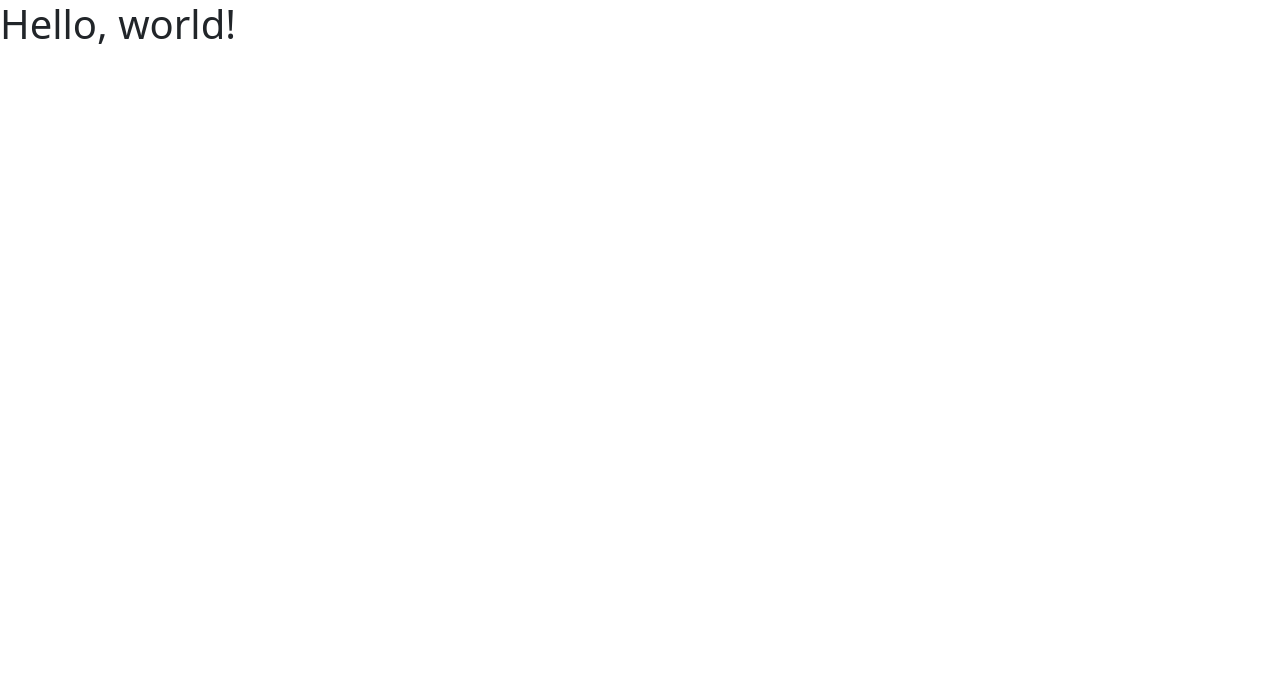
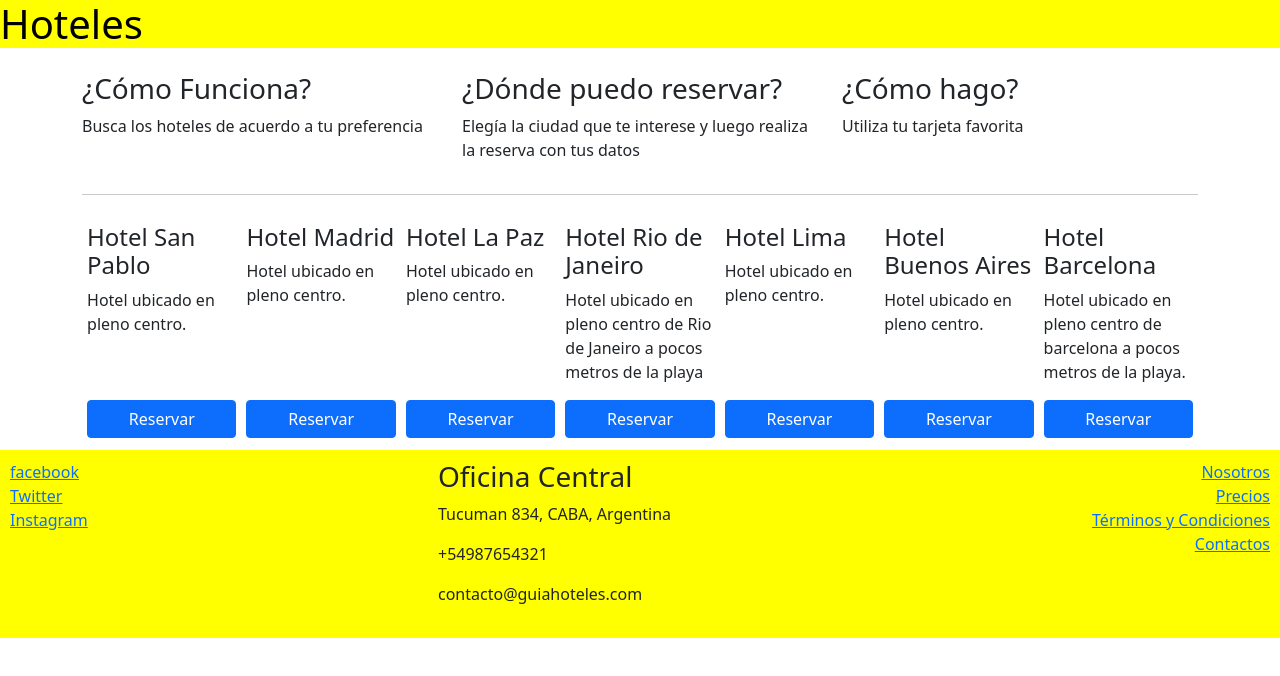
Before and after one commit to eduardocm36/Bootstrap, a website: page index.html in a window 1280 px wide. Drawn offline with nearby package versions, Linux system fonts and the light colour scheme.

Commit message:
agregamos footer y estilos con flex

```diff
--- /dev/null
+++ b/css/main.css
@@ -0,0 +1,23 @@
+.jumbotron {
+    background-color: yellow;
+    color: black;
+}
+
+
+
+footer{
+    padding: 10px 10px 0 10px;
+    background-color: yellow;
+    margin-bottom: 0px;
+    margin-top: 10px;
+}
+
+.card-hotel{
+    flex: 1 150px;
+    padding: 2px 5px 2px 5px;
+    margin-top: 10px;
+}
+
+.btn-reserva{
+    width: 100%;
+}
--- a/index.html
+++ b/index.html
@@ -3,11 +3,127 @@
   <head>
     <meta charset="utf-8">
     <meta name="viewport" content="width=device-width, initial-scale=1">
-    <title>Bootstrap demo</title>
+    <title>Guia Hoteles</title>
     <link href="node_modules/bootstrap/dist/css/bootstrap.min.css" rel="stylesheet" >
+    <link href="css/main.css" rel="stylesheet" >
   </head>
   <body>
-    <h1>Hello, world!</h1>
+    <div class="jumbotron">
+    <h1>Hoteles</h1>
+    </div>
+    <div class="container">
+        <div class="row">
+            <div class="col-sm-4">
+                <p>
+                    <h3>¿Cómo Funciona?</h3>
+                    <p>Busca los hoteles de acuerdo a tu preferencia</p>
+                </p>
+            </div>
+            <div class="col-sm-4">
+                <p>
+                    <h3>¿Dónde puedo reservar?</h3>
+                    <p>Elegía la ciudad que te interese y luego realiza la reserva con tus datos</p>
+                </p>
+            </div>
+            <div class="col-sm-4">
+                <p>
+                    <h3>¿Cómo hago?</h3>
+                    <p>Utiliza tu tarjeta favorita</p>
+                </p>
+            </div>
+        </div>
+        <hr>
+        <div class="d-flex flex-wrap flex-row-reverse">
+            <div class="card-hotel d-flex flex-column justify-content-between">
+                <div>
+                    <h4>Hotel Barcelona</h4>
+                    <p>Hotel ubicado en pleno centro de barcelona a pocos metros de la playa.</p>
+                </div>
+                <div>
+                    <button class="btn btn-primary btn-reserva">Reservar</button>
+                </div>
+            </div>
+            <div class="card-hotel d-flex flex-column justify-content-between">
+                <div>
+                    <h4>Hotel Buenos Aires</h4>
+                    <p>Hotel ubicado en pleno centro.</p>
+                </div>
+                <div>
+                    <button class="btn btn-primary btn-reserva">Reservar</button>
+                </div>
+            </div>
+            <div class="card-hotel d-flex flex-column justify-content-between">
+                <div>
+                    <h4>Hotel Lima</h4>
+                    <p>Hotel ubicado en pleno centro.</p>
+                </div>
+                <div>
+                    <button class="btn btn-primary btn-reserva">Reservar</button>
+                </div>
+            </div>
+            <div class="card-hotel d-flex flex-column justify-content-between">
+                <div>
+                    <h4>Hotel Rio de Janeiro</h4>
+                    <p>Hotel ubicado en pleno centro de Rio de Janeiro a pocos metros de la playa</p>
+                </div>
+                <div>
+                    <button class="btn btn-primary btn-reserva">Reservar</button>
+                </div>
+            </div>
+            <div class="card-hotel d-flex flex-column justify-content-between">
+                <div>
+                    <h4>Hotel La Paz</h4>
+                    <p>Hotel ubicado en pleno centro.</p>
+                </div>
+                <div>
+                    <button class="btn btn-primary btn-reserva">Reservar</button>
+                </div>
+            </div>
+            <div class="card-hotel d-flex flex-column justify-content-between">
+                <div>
+                    <h4>Hotel  Madrid</h4>
+                    <p>Hotel ubicado en pleno centro.</p>
+                </div>
+                <div>
+                    <button class="btn btn-primary btn-reserva">Reservar</button>
+                </div>
+            </div>
+            <div class="card-hotel d-flex flex-column justify-content-between">
+                <div>
+                    <h4>Hotel San Pablo</h4>
+                    <p>Hotel ubicado en pleno centro.</p>
+                </div>
+                <div>
+                    <button class="btn btn-primary btn-reserva">Reservar</button>
+                </div>
+            </div>
+        </div>
+    </div>
+
+    <footer>
+        <div class="row">
+            <div class="col-sm-4 d-flex flex-column">
+                <a href="https://www.facebook.com">facebook</a>
+                <a href="https://www.twitter.com">Twitter</a>
+                <a href="https://www.instagram.com">Instagram</a>
+            </div>
+            <div class="col-sm-4 d-flex flex-column">
+                <address>
+                    <h3>Oficina Central</h3>
+                    <p>Tucuman 834, CABA, Argentina</p>
+                    <p>+54987654321</p>
+                    <p>contacto@guiahoteles.com</p>
+                </address>
+            </div>
+            <div class="col-sm-4 d-flex flex-column align-items-end">
+                <a href="https://www.facebook.com">Nosotros</a>
+                <a href="https://www.twitter.com">Precios</a>
+                <a href="https://www.instagram.com">Términos y Condiciones</a>
+                <a href="https://www.instagram.com">Contactos</a>
+            </div>
+        </div>
+    </footer>
+
     <script src="node_modules/jquery/dist/jquery.min.js"></script>
     <script src="node_modules/popper.js/dist/popper.min.js"></script>
     <script src="node_modules/bootstrap/dist/js/bootstrap.min.js"></script>
```
